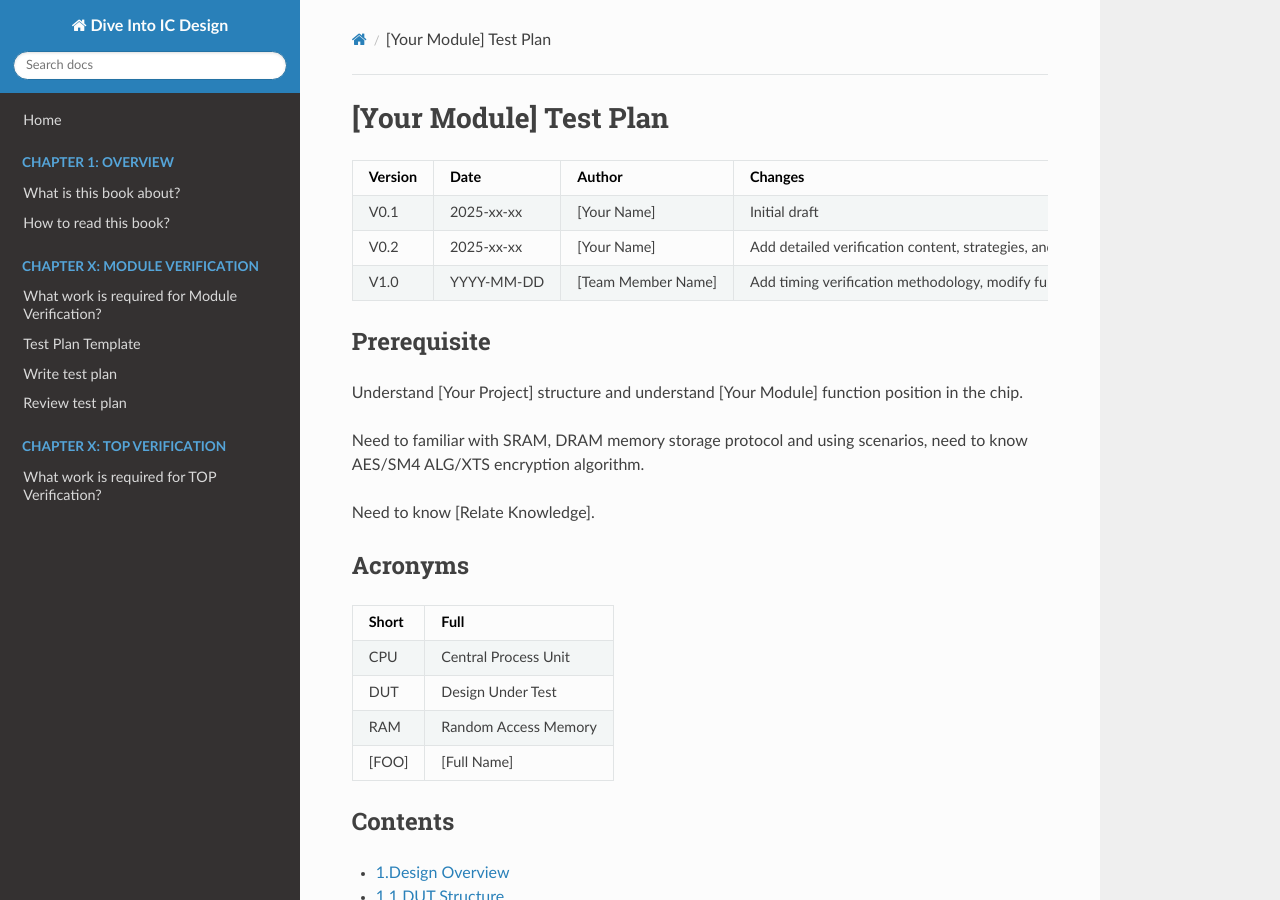
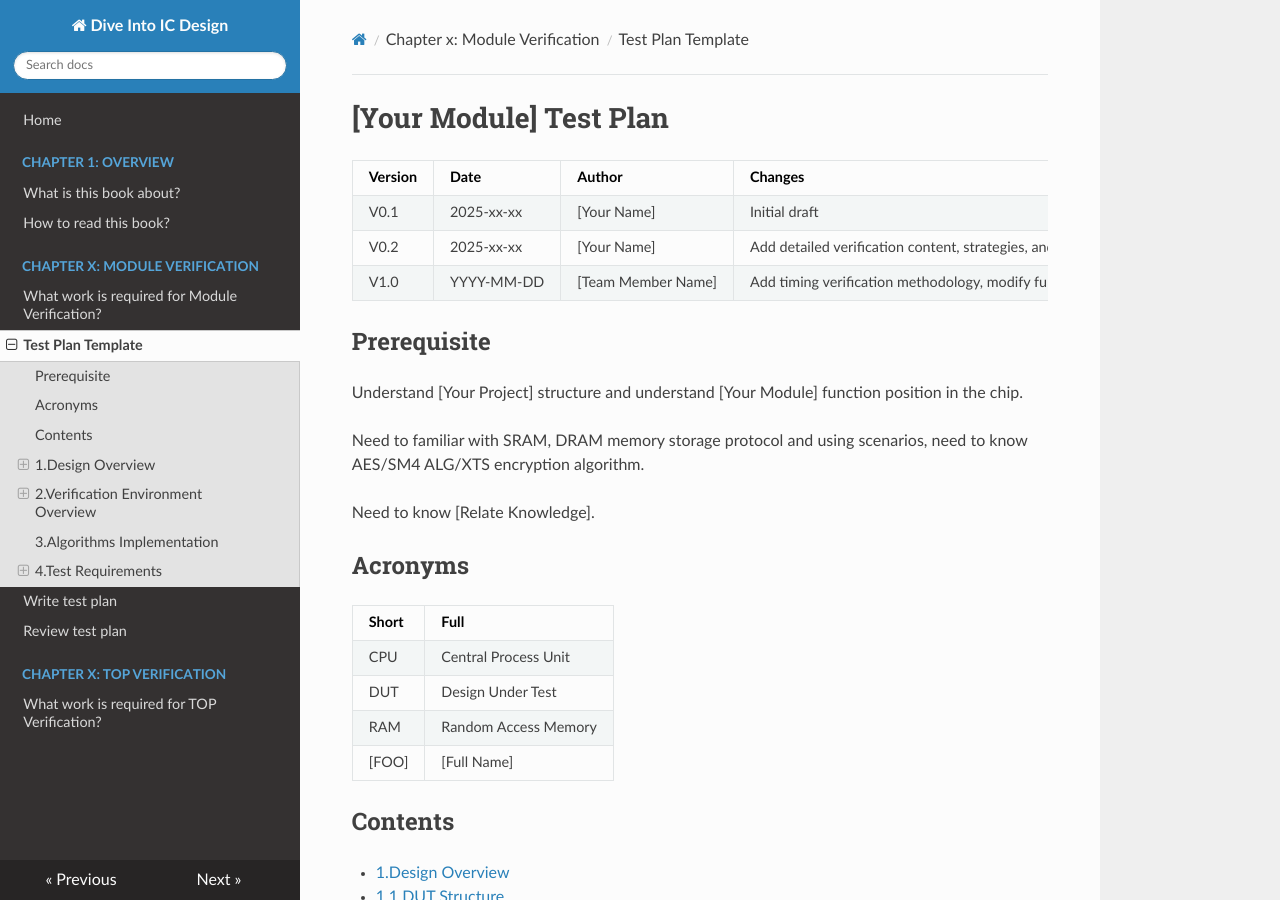
Before and after one commit to asdfasdf446/Dive-Into-IC-Design, an MkDocs documentation site: the page built from docs/chapter_x_Module_Verification/test_plan_template.md, in a window 1280 px wide and 900 px high. Built offline with MkDocs 1.6.1, drawn with Linux system fonts in a browser that asks for light colours; nearby versions of some CDN libraries; some of the changed lines change nothing that is shown.

Commit message:
mkdocs: fix spell error

```diff
--- a/mkdocs.yml
+++ b/mkdocs.yml
@@ -8,13 +8,13 @@ nav:
   # Chapter 1
   - "Chapter 1: Overview":
     - "What is this book about?": "chapter_1_Overview/what.md"
-    - "How to read this book?":   "chapter_1_Overview/how.md"
+    - "How to read this book?": "chapter_1_Overview/how.md"
   # Chapter x
   - "Chapter x: Module Verification":
-    - "What work is required for Module Verification?": "chapetr_x_Module_Verification/what.md"
-    - "Test Plan Template":                             "chapetr_x_Module_Verification/test_plan_template.md"
-    - "Write test plan":                                "chapetr_x_Module_Verification/write_test_plan.md"
-    - "Review test plan":                               "chapetr_x_Module_Verification/review_test_plan.md"
+    - "What work is required for Module Verification?": "chapter_x_Module_Verification/what.md"
+    - "Test Plan Template": "chapter_x_Module_Verification/test_plan_template.md"
+    - "Write test plan": "chapter_x_Module_Verification/write_test_plan.md"
+    - "Review test plan": "chapter_x_Module_Verification/review_test_plan.md"
   # Chapter x
   - "Chapter x: Top Verification":
     - "What work is required for TOP Verification?": "chapter_x_Top_Verification/what.md"
```
